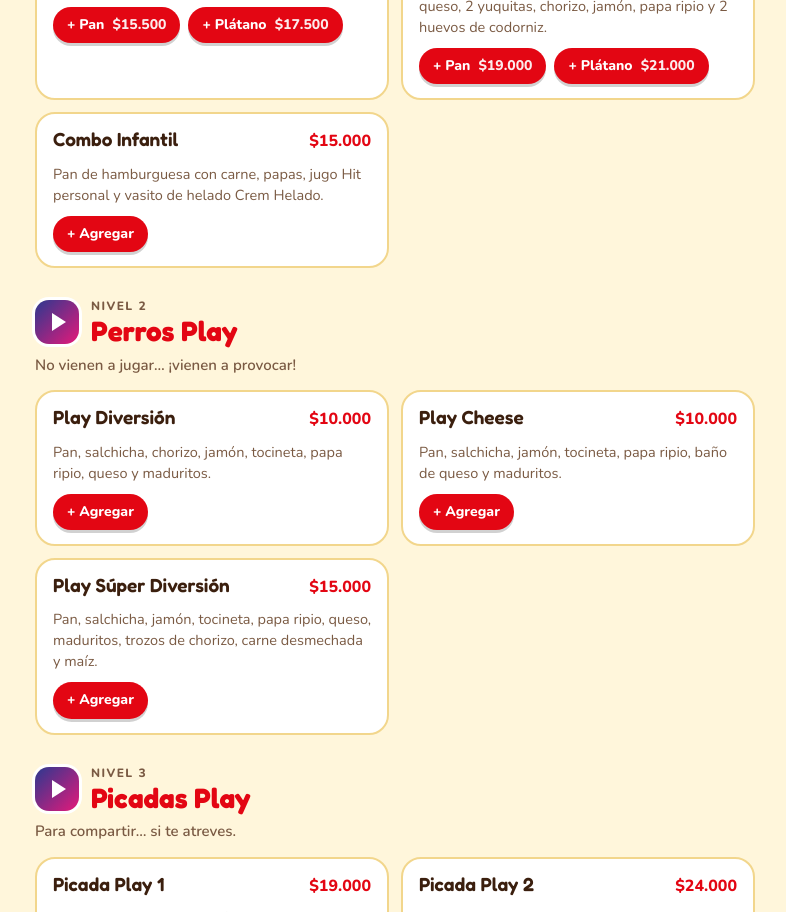
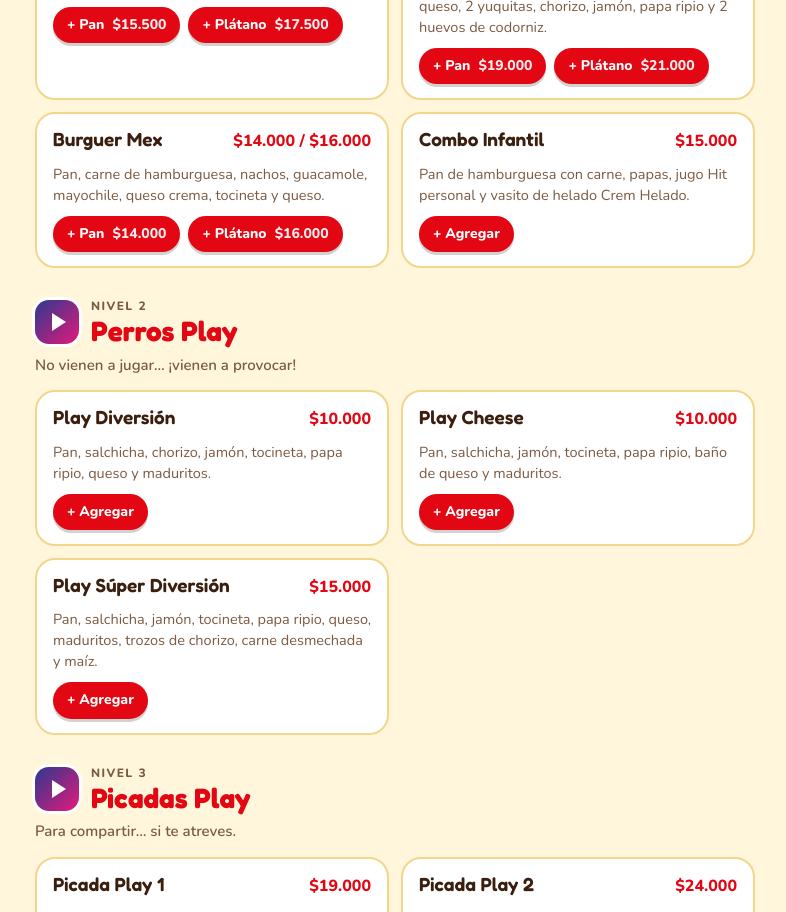
Before and after one commit to PlayBurguers/playburguers.github.io, a plain HTML site: page index.html in a window 1280 px wide. Shown: the part 860-1772 px from the top of the page, without its empty margins (245-1031 px from the left). Drawn offline with nearby package versions, Linux system fonts and the light colour scheme.

Commit message:
Add files via upload

```diff
--- a/index.html
+++ b/index.html
@@ -254,6 +254,7 @@ const MENU = [
     {n:"Burger Cheese", d:"Carne, tomate, lechuga, cebolla, jamón, baño de queso, tocineta y maduritos.", v:[["Pan",12000],["Plátano",14000]]},
     {n:"Burger Diversión", d:"Carne, tomate, lechuga, cebolla, tocineta, doble queso, carne desmechada, chorizo y jamón.", v:[["Pan",15500],["Plátano",17500]]},
     {n:"Burger Doble Explosión", d:"Doble carne, tomate, lechuga, cebolla, tocineta, queso, 2 yuquitas, chorizo, jamón, papa ripio y 2 huevos de codorniz.", v:[["Pan",19000],["Plátano",21000]]},
+    {n:"Burguer Mex", d:"Pan, carne de hamburguesa, nachos, guacamole, mayochile, queso crema, tocineta y queso.", v:[["Pan",14000],["Plátano",16000]]},
     {n:"Combo Infantil", d:"Pan de hamburguesa con carne, papas, jugo Hit personal y vasito de helado Crem Helado.", p:15000}
   ]},
   {id:"perros", name:"Perros Play", sub:"No vienen a jugar… ¡vienen a provocar!", items:[
```
